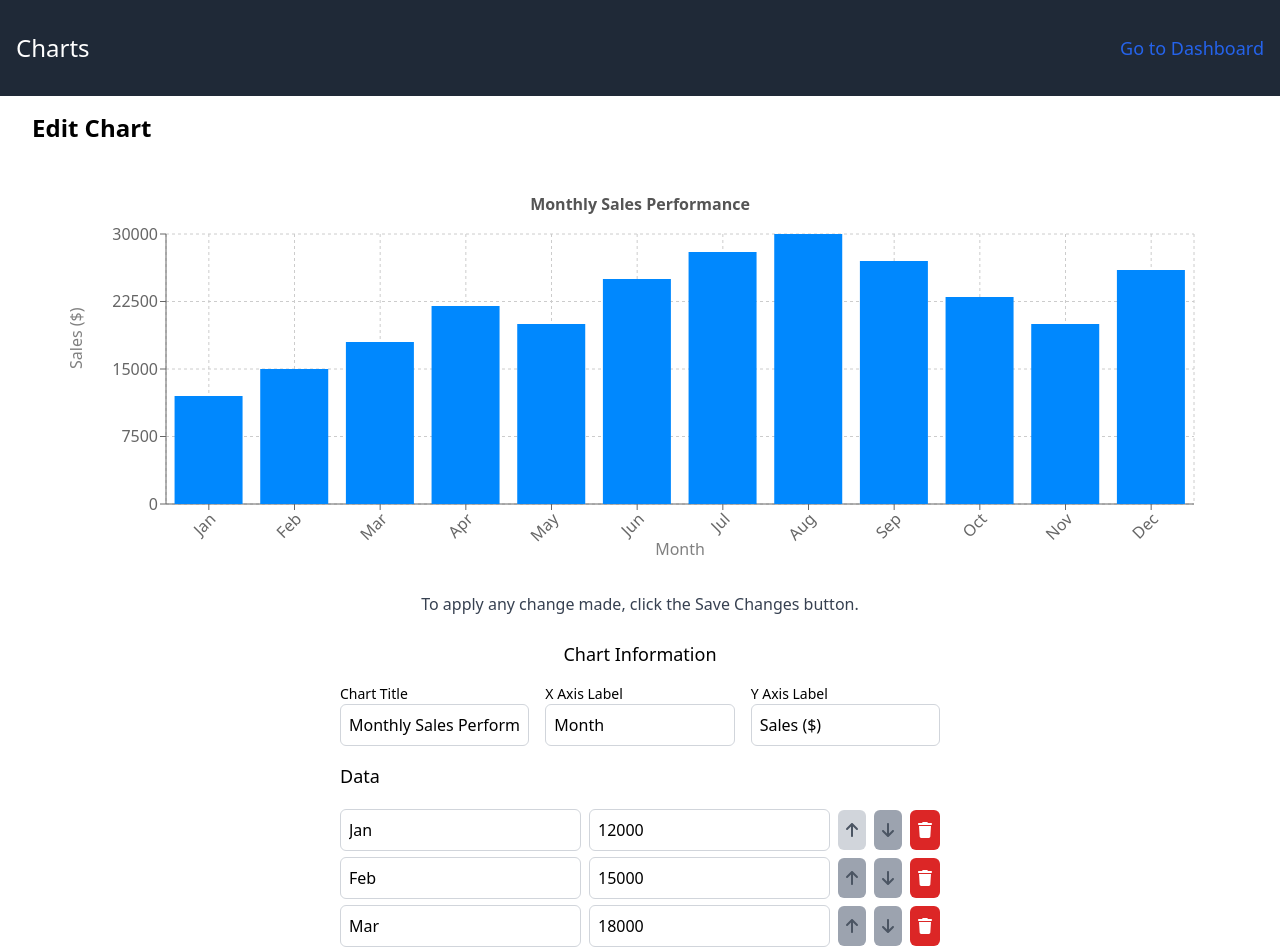
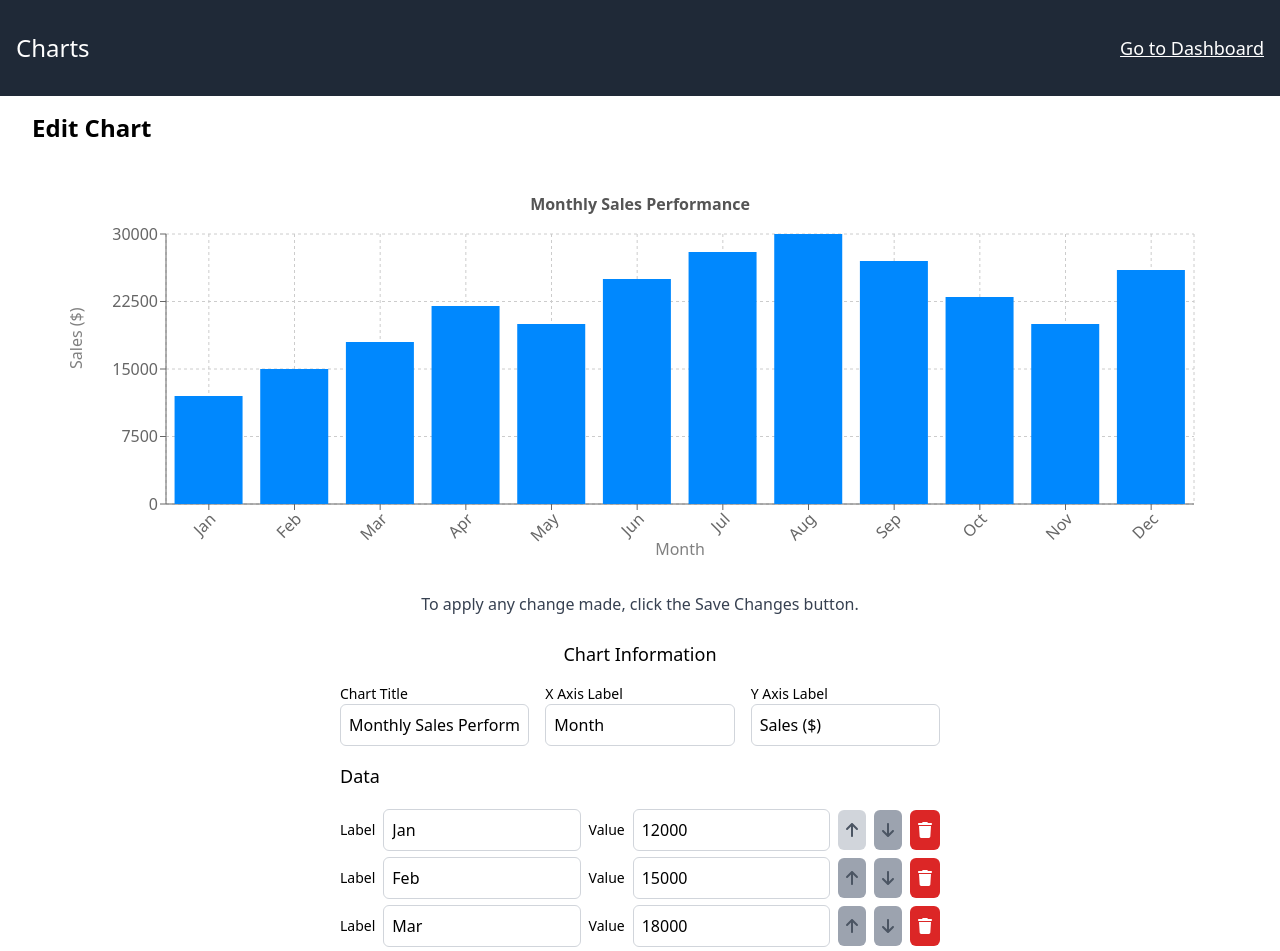
Before and after one commit to cassianosm/charts, a React (Vite) app: page /edit/0 in a window 1280 px wide. Shown: the top 951 px of the page. Built offline with nearby package versions, Linux system fonts and the light colour scheme.

Commit message:
Fix: adjust color contrast and add input labels

```diff
--- a/src/components/CustomLink.tsx
+++ b/src/components/CustomLink.tsx
@@ -3,6 +3,7 @@ import { Link } from 'react-router-dom';
 interface CustomLinkProps {
   to: string;
   label: string;
+  className?: string;
 }
 
 /**
@@ -11,13 +12,14 @@ interface CustomLinkProps {
  * @param {Object} props - The props for the CustomLink component.
  * @param {string} props.to - The destination route for the link. Should match defined route paths.
  * @param {string} props.label - The text displayed for the link.
+ * @param {string} [props.className] - Additional class names for styling.
  *
  * @returns {JSX.Element} A styled link element for navigation.
  */
-const CustomLink = ({ to, label }: CustomLinkProps): JSX.Element => (
+const CustomLink = ({ className, to, label }: CustomLinkProps): JSX.Element => (
   <Link
     to={to}
-    className="text-blue-600 text-sm sm:text-base lg:text-lg hover:text-blue-500 hover:underline transition-colors"
+    className={`text-blue-600 text-sm sm:text-base lg:text-lg hover:text-blue-500 underline hover:underline transition-colors ${className}`}
     aria-label={label}
   >
     {label}
--- a/src/components/Header.tsx
+++ b/src/components/Header.tsx
@@ -18,7 +18,11 @@ const Header = (): JSX.Element => {
       <h1 className="text-lg lg:text-2xl">Charts</h1>
       {location.pathname !== RoutePaths.Home && (
         <nav className="ml-auto">
-          <CustomLink to={RoutePaths.Home} label="Go to Dashboard" />
+          <CustomLink
+            to={RoutePaths.Home}
+            label="Go to Dashboard"
+            className="text-white hover:text-white"
+          />
         </nav>
       )}
     </header>
--- a/src/components/forms/BarChartForm.tsx
+++ b/src/components/forms/BarChartForm.tsx
@@ -56,7 +56,9 @@ const BarChartForm: React.FC<ChartFormProps> = ({
     <form onSubmit={handleSubmit} className="space-y-4 lg:w-[600px]">
       <div className="grid grid-cols-1 md:grid-cols-3 gap-4">
         <div>
-          <label className="block text-sm font-medium">Chart Title</label>
+          <label htmlFor="chartTitle" className="block text-sm font-medium">
+            Chart Title
+          </label>
           <InputField
             type="text"
             name="chartTitle"
@@ -65,7 +67,9 @@ const BarChartForm: React.FC<ChartFormProps> = ({
           />
         </div>
         <div>
-          <label className="block text-sm font-medium">X Axis Label</label>
+          <label htmlFor="xAxisLabel" className="block text-sm font-medium">
+            X Axis Label
+          </label>
           <InputField
             type="text"
             name="xAxisLabel"
@@ -74,7 +78,9 @@ const BarChartForm: React.FC<ChartFormProps> = ({
           />
         </div>
         <div>
-          <label className="block text-sm font-medium">Y Axis Label</label>
+          <label htmlFor="yAxisLabel" className="block text-sm font-medium">
+            Y Axis Label
+          </label>
           <InputField
             type="text"
             name="yAxisLabel"
--- a/src/components/forms/DataPoint.tsx
+++ b/src/components/forms/DataPoint.tsx
@@ -46,6 +46,9 @@ const DataPoint: React.FC<DataPointProps> = ({
 }: DataPointProps): JSX.Element => {
   return (
     <div className="flex items-center space-x-2">
+      <label htmlFor={`label-${index}`} className="block text-sm font-medium">
+        Label
+      </label>
       <InputField
         type="text"
         name={`label-${index}`}
@@ -53,6 +56,9 @@ const DataPoint: React.FC<DataPointProps> = ({
         onChange={e => onChange(index, 'label', e.target.value)}
         className="flex-grow"
       />
+      <label htmlFor={`value-${index}`} className="block text-sm font-medium">
+        Value
+      </label>
       <InputField
         type="number"
         name={`value-${index}`}
--- a/src/components/forms/InputField.tsx
+++ b/src/components/forms/InputField.tsx
@@ -19,6 +19,7 @@ const InputField: React.FC<InputFieldProps> = ({
 }) => {
   return (
     <input
+      id={name}
       type={type}
       name={name}
       value={value}
```
